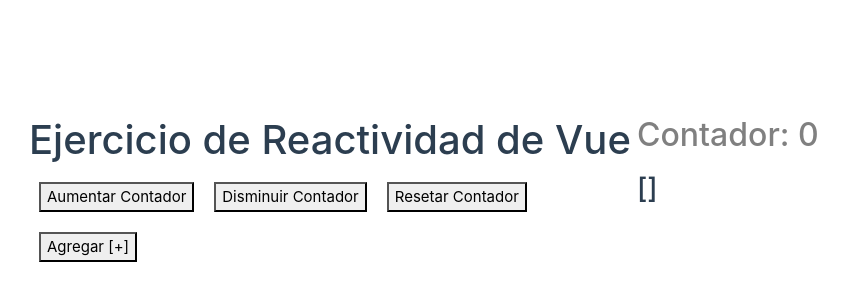
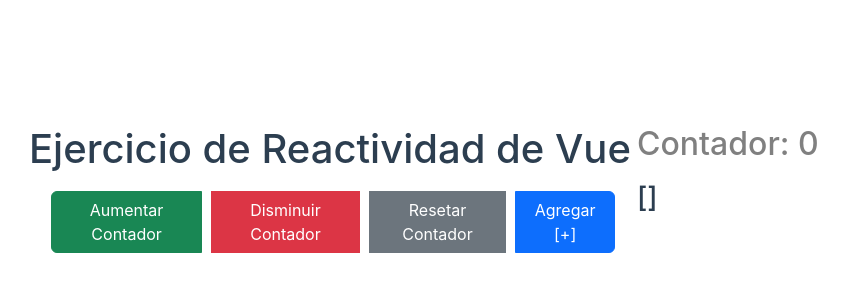
Before and after one commit to edwalpca/mi-proyecto-vue, a Vue app: page / in a window 1280 px wide. Shown: the part 206-506 px from the top of the page, without its empty margins (3-851 px from the left). Built offline with nearby package versions, Linux system fonts and the light colour scheme.

Commit message:
Ejercicio agregando valores a un arreglo numerico

```diff
--- a/src/App.vue
+++ b/src/App.vue
@@ -11,7 +11,10 @@
   //Metodo de disminuir
  const disminuir = () => contador.value--
   //Metodo de Resetear
- const restaurar = () => contador.value = 0;
+ const restaurar = ()=> {
+   contador.value = 0;
+   listaNumeros.value
+ }
 
  // Cuando usamos un metodo computado siempre la funcion estrictamente
  // debe retornar ALGO
@@ -31,16 +34,20 @@
   const listaNumeros = ref([]);
 
 
+  const bloqueo = computed(()=>{
+    const numSearch =listaNumeros.value.find((num)=> num === contador.value);
+    return numSearch ? true : false;
+
+  });
+
   const existe = () => {
     for(var i = 0; i < listaNumeros.value.length; i++){
-      console.log(listaNumeros.value[i] );
       if( listaNumeros.value[i] == contador.value){
-        console.log( 'Encontrado' );
         return true
       }
     }
     return false
-  }
+  };
 
 
   //Metodo que Agrega numeros a mi lista
@@ -61,11 +68,13 @@
 <template>
   <h1>Ejercicio de Reactividad de Vue</h1>
   <h2 v-bind:class="classCounter">Contador: {{contador}}</h2>
-  <div>
-      <button @click="incrementar">Aumentar Contador</button>
-      <button @click="disminuir">Disminuir Contador</button>
-      <button @click="restaurar">Resetar Contador</button>
-      <button @click="agregar" :disabled="!existe">Agregar [+]</button>
+  <div class="container text-center mt">
+    <div class="btn-group">
+      <button class="btn btn-success" @click="incrementar">Aumentar Contador</button>
+      <button class="btn btn-danger" @click="disminuir">Disminuir Contador</button>
+      <button class="btn btn-secondary" @click="restaurar">Resetar Contador</button>
+      <button class="btn btn-primary"  @click="agregar" :disabled="bloqueo">Agregar [+]</button>
+    </div>
   </div>
 
   <h3>{{listaNumeros}}</h3>
```
